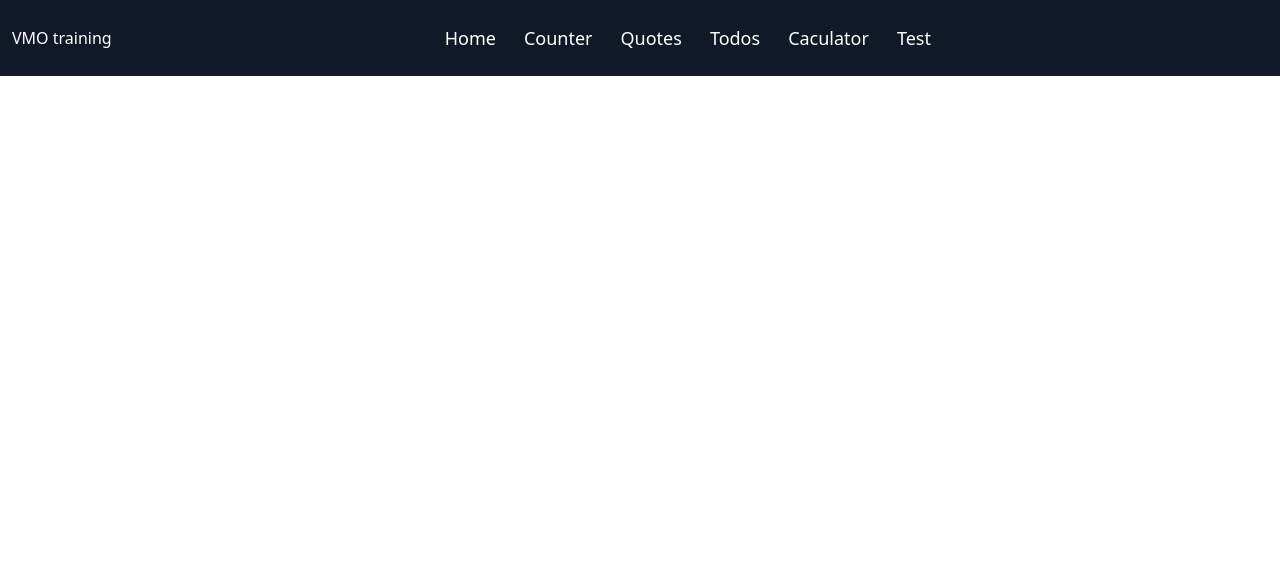
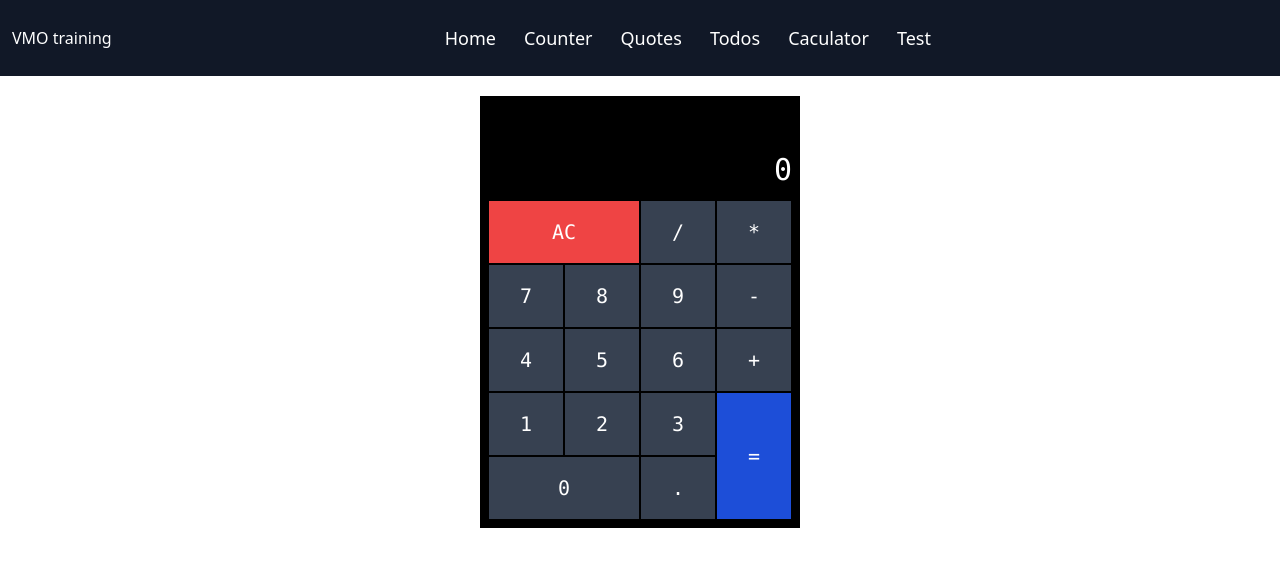
Before and after one commit to khuongloc/vmo-react-projects, a React (Create React App) app: page /caculator in a window 1280 px wide. Shown: the top 566 px of the page. Built offline with nearby package versions, Linux system fonts and the light colour scheme.

Commit message:
[TKL] VPR-2 add caculator

```diff
--- a/package.json
+++ b/package.json
@@ -8,6 +8,7 @@
     "@testing-library/react": "^11.2.5",
     "@testing-library/user-event": "^12.8.3",
     "axios": "^0.21.1",
+    "mathjs": "^9.3.0",
     "react": "^17.0.2",
     "react-dom": "^17.0.2",
     "react-redux": "^7.2.3",
--- a/src/components/App.js
+++ b/src/components/App.js
@@ -8,18 +8,19 @@ import Counter from "./counter/Counter";
 import Quote from "./quote/Quote";
 import SlideAnimation from "./test/SlideAnimation";
 import Todos from "./todos/Todos";
+import Caculator from "./caculator/Caculator";
 
 const App = () => {
   return (
     <Router history={history}>
       <Navbar />
-
       <Switch>
         <Route exact path="/">
           Home
         </Route>
         <Route exact path="/counter" component={Counter} />
         <Route exact path="/quotes" component={Quote} />
+        <Route exact path="/caculator" component={Caculator} />
         <Route exact path="/todos" component={Todos} />
         <Route exact path="/test" component={SlideAnimation} />
       </Switch>
--- /dev/null
+++ b/src/components/caculator/Caculator.js
@@ -0,0 +1,151 @@
+import React, { useState } from "react";
+import { evaluate, typeOf } from "mathjs";
+import Shell from "./Shell";
+
+const Caculator = (props) => {
+  const [exp, setExp] = useState("");
+  const [currVal, setCurrVal] = useState("");
+
+  const onAddExp = (val) => {
+    // rong
+    if (exp === "") {
+      if (typeOf(val) === "number") {
+        setExp((exp) => (exp += val));
+      } else {
+        if (val === "+" || val === "-") {
+          setExp((exp) => (exp += val));
+        }
+      }
+    }
+
+    // bat dau bang +-
+    if (/^[+-]$/gim.test(exp)) {
+      if (typeOf(val) === "number") {
+        setExp((exp) => exp + val);
+      } else {
+        if (val === "+" || val === "-") {
+          setExp((exp) => exp.slice(0, exp.length - 1) + val);
+        }
+      }
+    }
+
+    // ket thuc bang 1 so
+    if (/[0-9]+$/gim.test(exp)) {
+      setExp((exp) => exp + val);
+    }
+
+    // ket thuc bang 1 toan tu
+    if (/[0-9]+[-+*/]$/gim.test(exp)) {
+      if (typeOf(val) === "number") {
+        setExp((exp) => exp + val);
+      } else {
+        if (val === "-") {
+          setExp((exp) => exp + val);
+        } else {
+          setExp((exp) => exp.slice(0, exp.length - 1) + val);
+        }
+      }
+    }
+
+    // ket thuc bang --, +-, *-. /-
+    if (/[-+*/]-$/gim.test(exp)) {
+      if (typeOf(val) === "number") {
+        setExp((exp) => exp + val);
+      } else {
+        setExp((exp) => exp.slice(0, exp.length - 2) + val);
+      }
+    }
+
+    // chua dau bang
+    if (/=/.test(exp)) {
+      setExp(currVal + val);
+    }
+
+    // ket thuc bang dau .
+    if (/[.]$/gim.test(exp)) {
+      console.log("dau cham");
+      if (typeOf(val) === "number") {
+        setExp((exp) => exp + val);
+      }
+    }
+  };
+
+  const onClearAll = () => {
+    setExp("");
+    setCurrVal("");
+  };
+
+  const onEval = () => {
+    if (!/=/.test(exp) && exp !== "" && !/[-+*/]$/.test(exp)) {
+      setExp((exp) => `${exp}=${evaluate(exp)}`);
+      setCurrVal(evaluate(exp));
+    }
+  };
+
+  return (
+    <div className="w-72 md:w-80 mx-auto mt-5 bg-black p-2 font-mono">
+      <div className="h-12 col-span-4 text-yellow-500 text-2xl text-right overflow-auto">
+        {exp}
+      </div>
+      <div className="h-12 text-white text-3xl text-right overflow-auto">
+        {currVal ? currVal : 0}
+      </div>
+
+      <div className="w-full h-full grid grid-flow-row grid-cols-4">
+        <Shell
+          value="AC"
+          moreClass="bg-red-500 col-span-2"
+          onClick={() => onClearAll()}
+        />
+        <Shell
+          value="/"
+          moreClass="bg-gray-700"
+          onClick={() => onAddExp("/")}
+        />
+        <Shell
+          value="*"
+          moreClass="bg-gray-700"
+          onClick={() => onAddExp("*")}
+        />
+        <Shell value="7" moreClass="bg-gray-700" onClick={() => onAddExp(7)} />
+        <Shell value="8" moreClass="bg-gray-700" onClick={() => onAddExp(8)} />
+        <Shell value="9" moreClass="bg-gray-700" onClick={() => onAddExp(9)} />
+        <Shell
+          value="-"
+          moreClass="bg-gray-700"
+          onClick={() => onAddExp("-")}
+        />
+        <Shell value="4" moreClass="bg-gray-700" onClick={() => onAddExp(4)} />
+        <Shell value="5" moreClass="bg-gray-700" onClick={() => onAddExp(5)} />
+        <Shell value="6" moreClass="bg-gray-700" onClick={() => onAddExp(6)} />
+        <Shell
+          value="+"
+          moreClass="bg-gray-700"
+          onClick={() => onAddExp("+")}
+        />
+        <Shell value="1" moreClass="bg-gray-700" onClick={() => onAddExp(1)} />
+        <Shell value="2" moreClass="bg-gray-700" onClick={() => onAddExp(2)} />
+        <Shell value="3" moreClass="bg-gray-700" onClick={() => onAddExp(3)} />
+        <Shell
+          noHeight
+          value="="
+          moreClass="bg-blue-700 row-span-2"
+          onClick={() => onEval()}
+        />
+
+        <Shell
+          value="0"
+          moreClass="bg-gray-700 col-span-2"
+          onClick={() => onAddExp(0)}
+        />
+        <Shell
+          value="."
+          moreClass="bg-gray-700"
+          onClick={() => onAddExp(".")}
+        />
+      </div>
+    </div>
+  );
+};
+
+export default Caculator;
--- /dev/null
+++ b/src/components/caculator/Shell.js
@@ -0,0 +1,18 @@
+import React from "react";
+
+const Shell = (props) => {
+  return (
+    <div
+      className={`border border-black hover:border-gray-500 text-white hover:text-black text-xl ${
+        props.noHeight ? "" : "h-16"
+      } flex justify-center items-center ${
+        props.moreClass ? props.moreClass : ""
+      }`}
+      onClick={props.onClick}
+    >
+      {props.value}
+    </div>
+  );
+};
+
+export default Shell;
```
Also changed, not shown: 1 other file (tests, documents, lock files or other folders).
